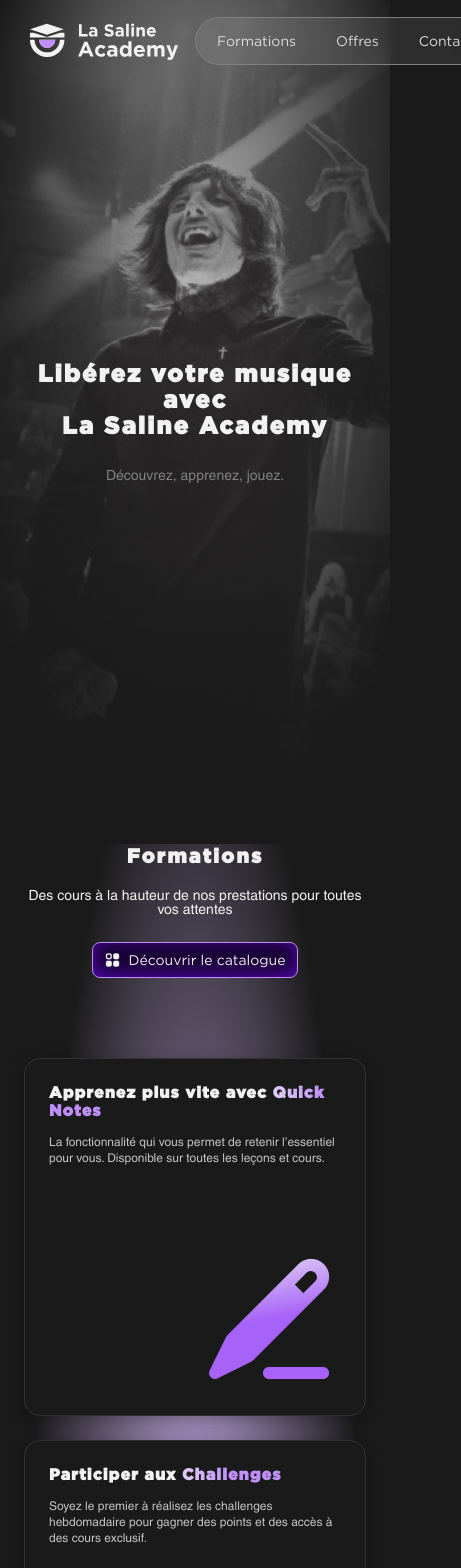
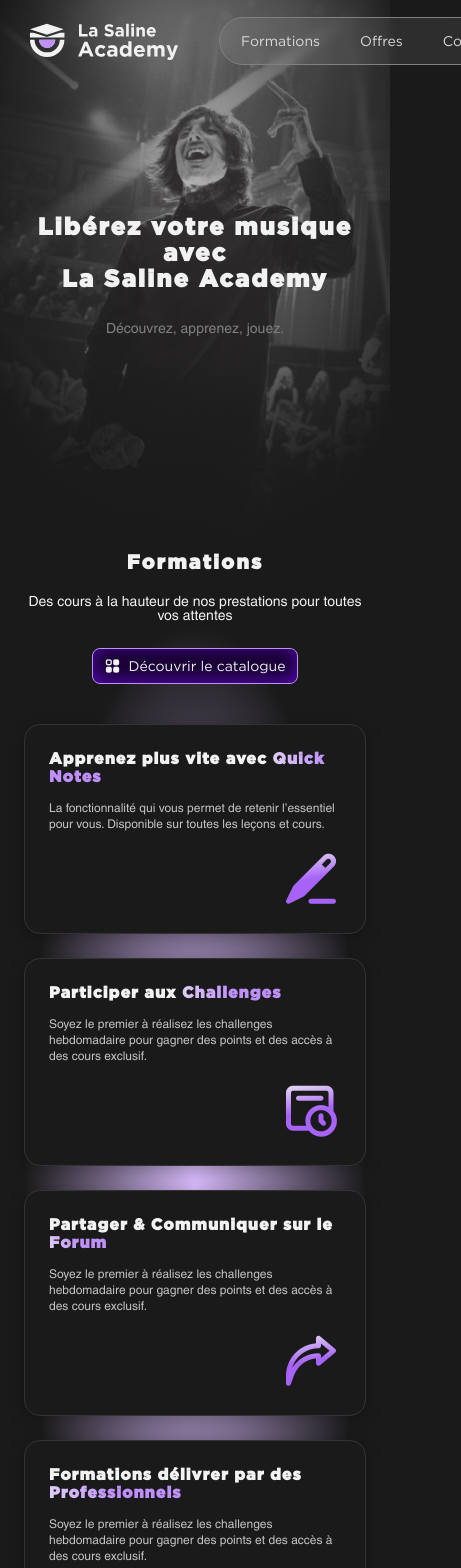
Before and after one commit to valentinmariot/la-saline-academy, a Next.js app: page / in a window 390 px wide. Shown: the top 1568 px of the page, 461 px wide, since content can reach past the window. Built offline with nearby package versions, Linux system fonts and the light colour scheme; no server answers.

Commit message:
[ADD] découpe LP desktop

```diff
--- a/styles/_pages/lp.module.scss
+++ b/styles/_pages/lp.module.scss
@@ -48,7 +48,7 @@
     align-items: center;
     justify-content: center;
     height: 100vh;
-    min-height: 500px;
+    min-height: 550px;
     background-image: url('/hero_pic.png');
     background-size: cover;
     background-repeat: no-repeat;
@@ -73,6 +73,9 @@
     &:after{
       background: radial-gradient(62.89% 62.89% at 51.53% 37.11%, rgba(26, 26, 26, 0.25) 0%, #1A1A1A 100%);
     }
+    @media only screen and (max-width: 600px){
+      height: auto;
+    }
   }
   .main{
     display: flex;
@@ -80,6 +83,9 @@
     align-items: center;
     justify-content: flex-start;
     gap: calc(2 * $--10m);
+    @media only screen and (max-width: 1000px){
+      gap: calc($--3m + $--10m);
+    }
     width: 100%;
     .block{
       display: flex;
@@ -88,6 +94,9 @@
       justify-content: flex-start;
       gap: $--10m;
       width: 100%;
+      @media only screen and (max-width: 1000px){
+        gap: $--5m !important;
+      }
       .blockHead{
         display: flex;
         flex-direction: column;
@@ -113,6 +122,18 @@
       @media only screen and (max-width: 900px){
         grid-template-columns: repeat(3, 1fr);
       }
+      @media only screen and (max-width: 600px){
+        grid-template-columns: repeat(1, 1fr);
+        align-items: center;
+        padding-bottom: $--6m;
+        &>*{
+          margin-left: auto;
+          margin-right: auto;
+        }
+        nav{
+          align-items: center;
+        }
+      }
     }
   }
 }
--- a/styles/vars/classes.scss
+++ b/styles/vars/classes.scss
@@ -264,6 +264,22 @@
     -webkit-background-clip: text;
     -webkit-text-fill-color: transparent;
   }
+  @media only screen and (max-width: 1000px){
+    gap: 40px;
+    .purple-icon{
+      span{
+        font-size: 90px !important;
+      }
+    }
+  }
+  @media only screen and (max-width: 600px){
+    gap: $--2m;
+    .purple-icon{
+      span{
+        font-size: 60px !important;
+      }
+    }
+  }
 }
 #formations #bento{
   position: relative;
@@ -279,6 +295,9 @@
     background: radial-gradient(50% 50% at 50% 50%, #D8BBFC 0%, rgba(216, 187, 252, 0.00) 100%);
     transform: translateX(-50%) translateY(-50%);
     z-index: -1;
+    @media only screen and (max-width: 1000px){
+      height: 160%;
+    }
   }
 }
 #offres{
@@ -331,6 +350,9 @@
   width: 100%;
   max-width: 1400px;
   padding: 0 $--3m;
+  @media only screen and (max-width: 1000px){
+    gap: $--5m !important;
+  }
 }
 .opacity0{
   opacity: 0;
```
